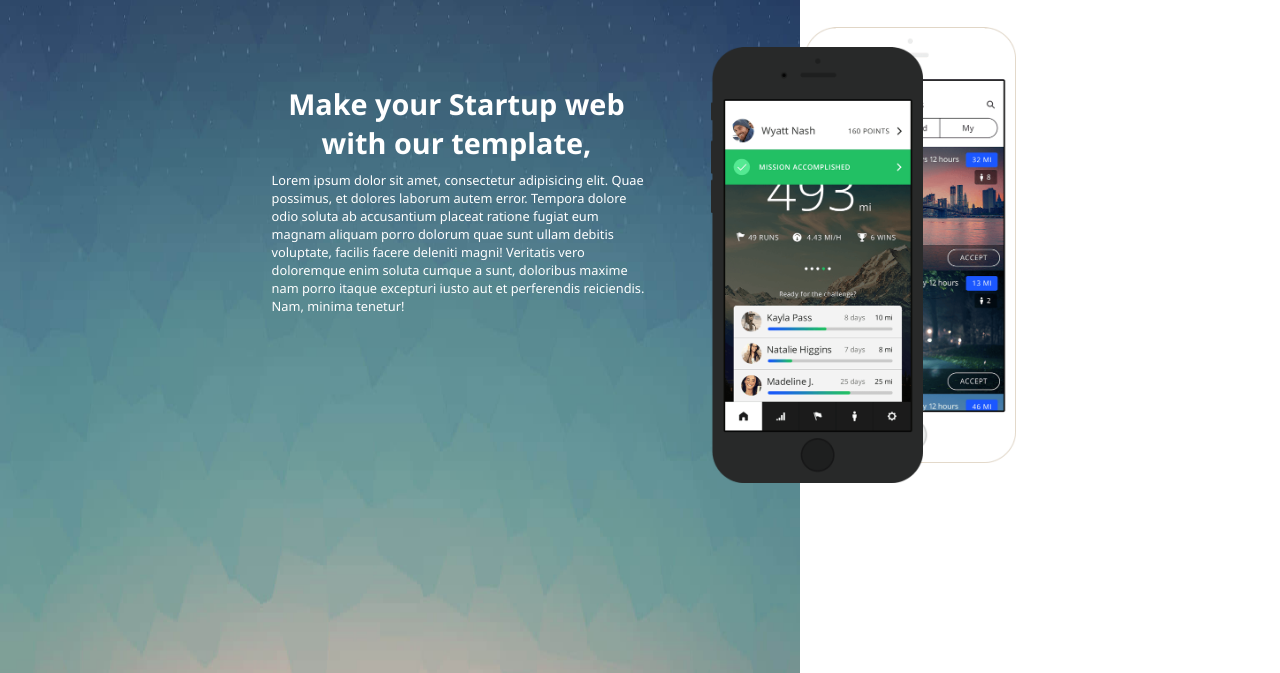
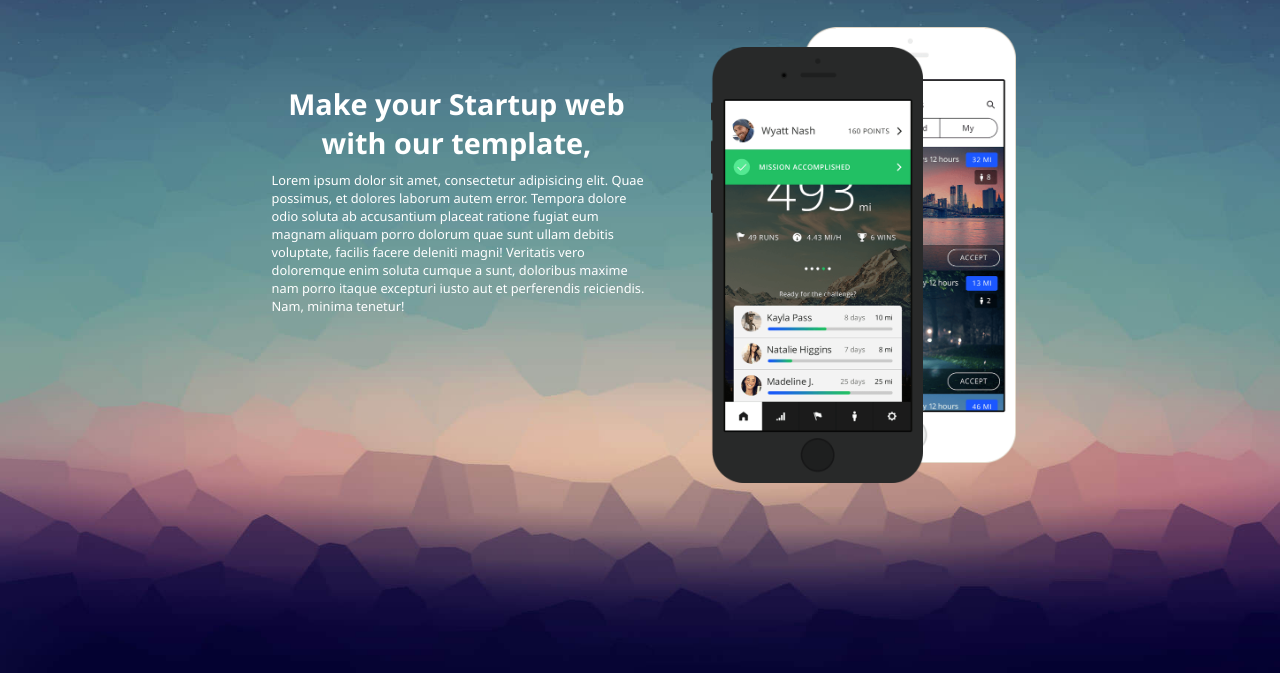
Before and after one commit to thesergioliveira/mobileApp, a website: page src/index.html in a window 1280 px wide. Shown: the part 127-800 px from the top of the page. Drawn offline with Linux system fonts and the light colour scheme; a web font is replaced by a local one.

Commit message:
troubleshooting issue with background size

```diff
--- a/src/scss/_general.scss
+++ b/src/scss/_general.scss
@@ -11,16 +11,17 @@
 }
 
 :root {
+  // border: 2px solid red;
   width: 100vw;
   height: 100vh;
   background-image: url(../images/bg_001.jpg);
   background-repeat: no-repeat;
-  background-size: 100vh 100vw;
+  background-size: cover;
   font-family: "nanumGothic", "Segoe UI", Tahoma, Geneva, Verdana, sans-serif;
 }
 
 body {
-  /* border: 2px solid yellow; */
+  // border: 2px solid yellow;
   width: 75%;
   height: 80vh;
   margin: auto;
```
Also changed, not shown: src/styles/main.css, 1 other file.
